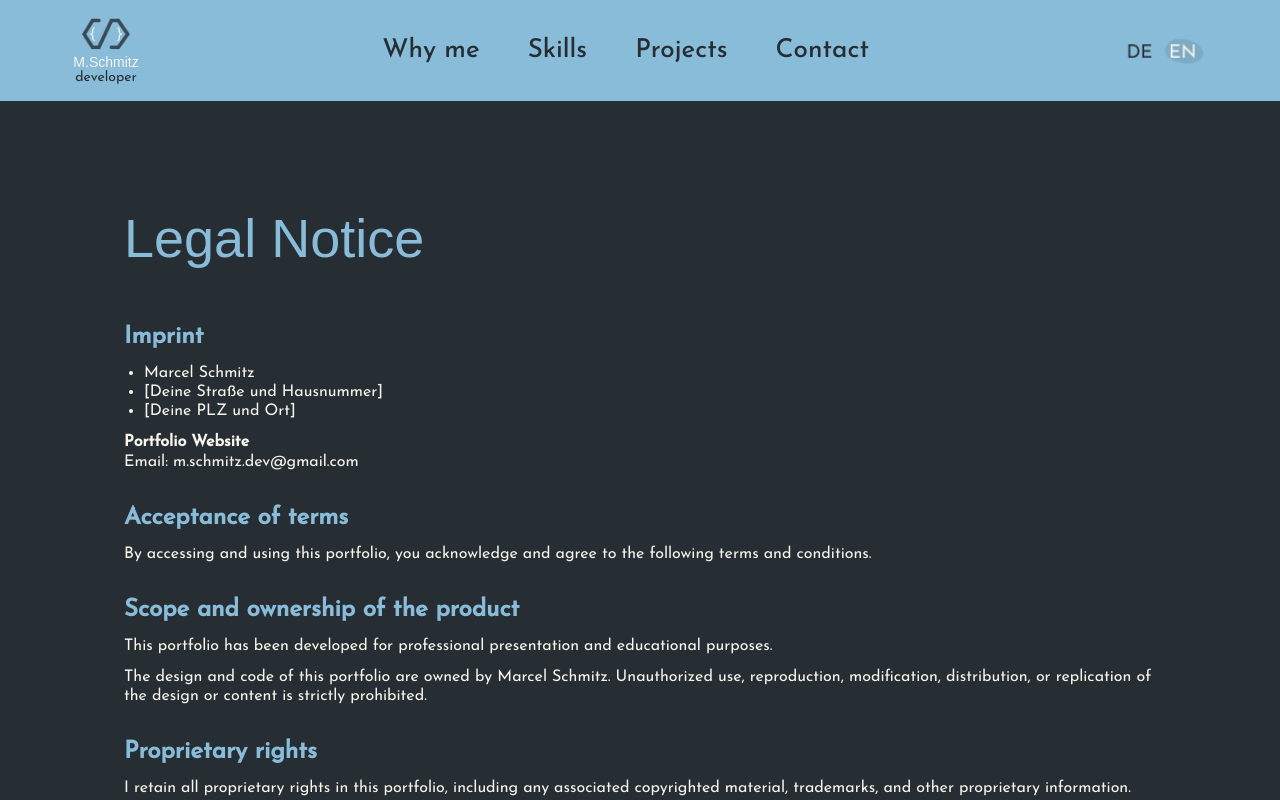
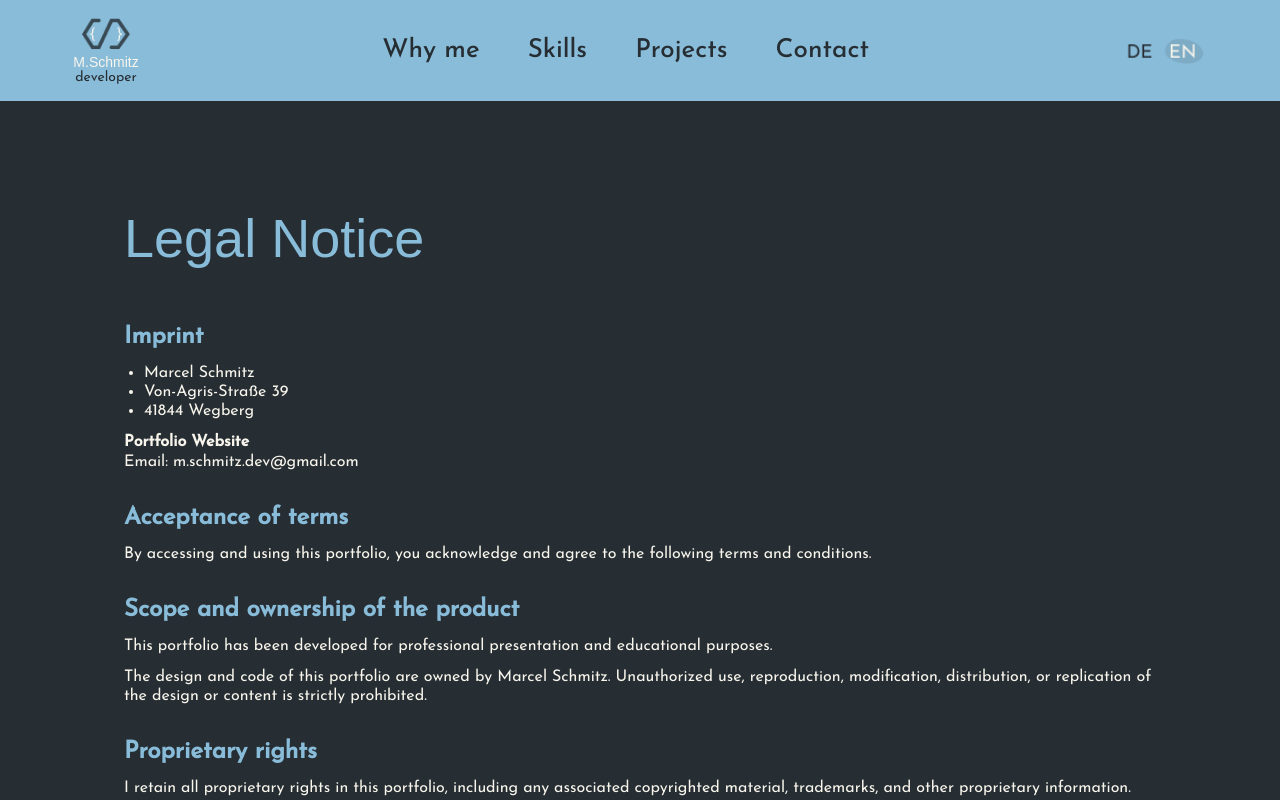
Before and after one commit to marcel-schmitz-dev/Portfolio, an Angular app: page /legal-notice in a window 1280 px wide. Shown: the top 800 px of the page. Built offline with nearby package versions, Linux system fonts and the light colour scheme; a web font is replaced by a local one.

Commit message:
fix(legal): Adresse im Impressum eintragen

```diff
--- a/src/app/features/legal-notice/legal-notice.html
+++ b/src/app/features/legal-notice/legal-notice.html
@@ -9,8 +9,8 @@
         <h2>{{ t.imprint }}</h2>
         <ul>
           <li>Marcel Schmitz</li>
-          <li>[Deine Straße und Hausnummer]</li>
-          <li>[Deine PLZ und Ort]</li>
+          <li>Von-Agris-Straße 39</li>
+          <li>41844 Wegberg</li>
         </ul>
         <p><strong>Portfolio Website</strong><br />Email: m.schmitz.dev@gmail.com</p>
       </div>
```
